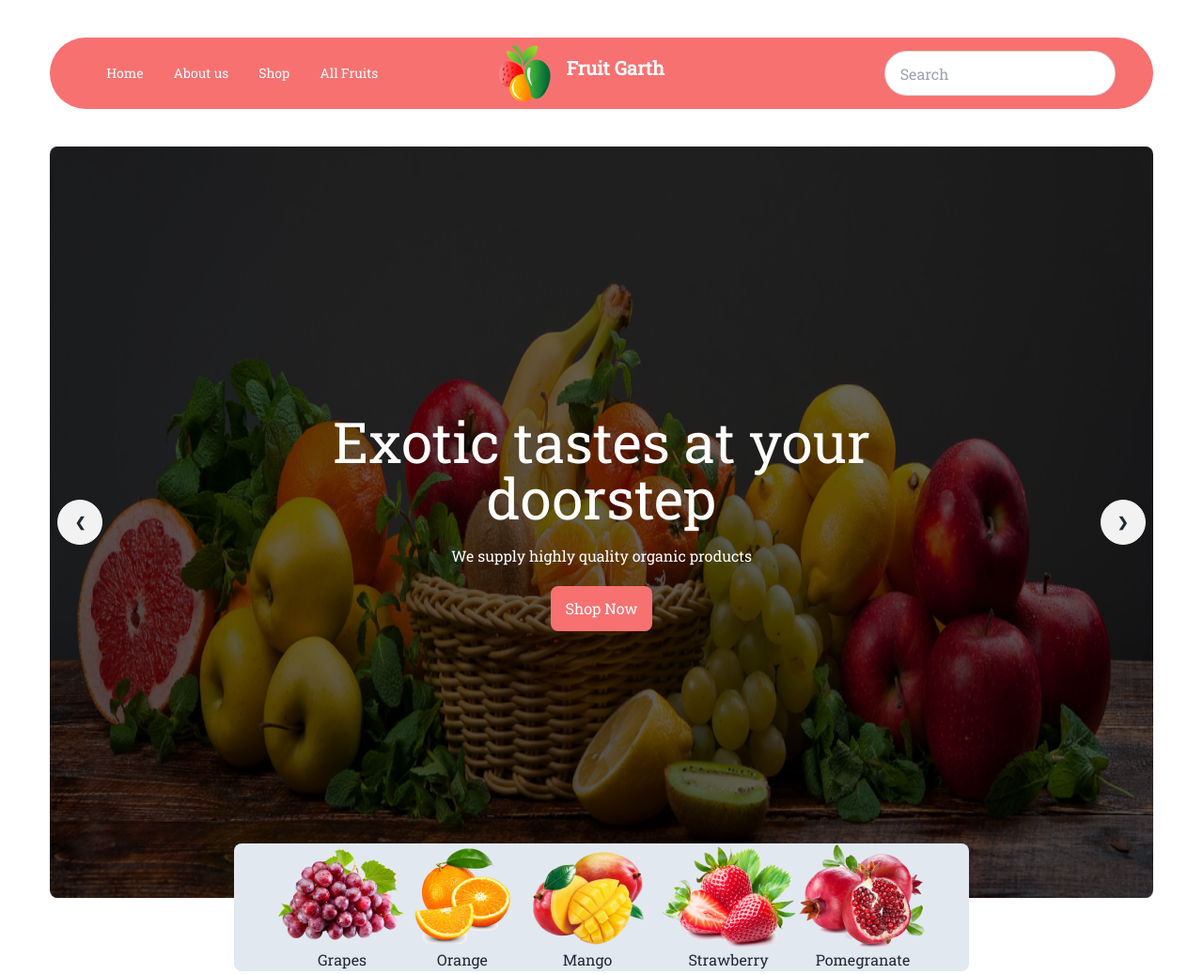
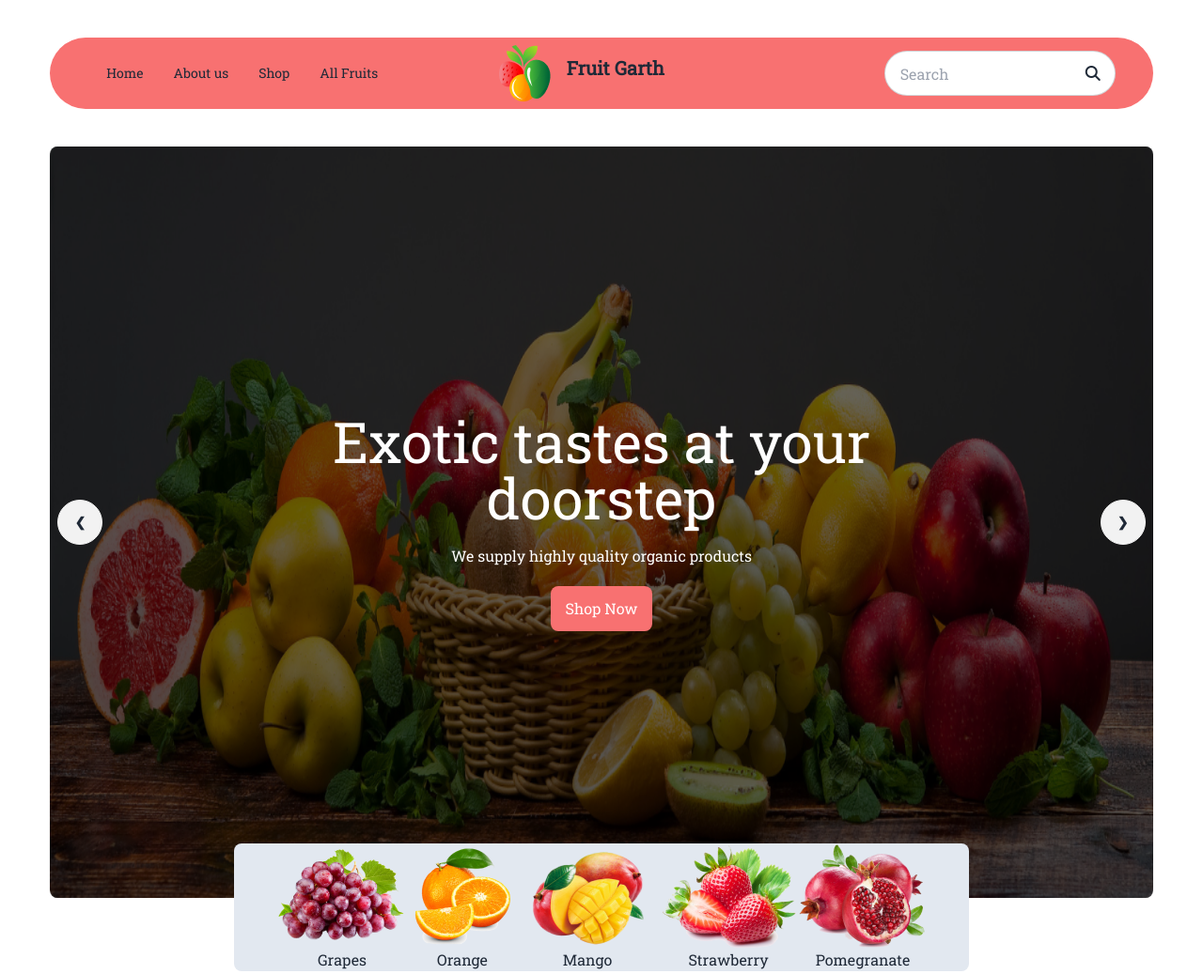
Before and after one commit to Md-Nazmus-Sakib/Fruit-Garth, a plain HTML site: page index.html in a window 1280 px wide. Shown: the top 1037 px of the page at 94% size. Drawn offline with nearby package versions, Linux system fonts and the light colour scheme; grey boxes are pictures that could not be loaded.

Commit message:
nav-text-color

```diff
--- a/index.html
+++ b/index.html
@@ -29,7 +29,7 @@
     <!-- =============================================
                           navbar section
     ================================================= -->
-    <div class="navbar md:bg-red-400 md:rounded-full my-10 px-10 text-white">
+    <div class="navbar md:bg-red-400 md:rounded-full my-10 px-10">
 
         <div class="lg:hidden flex justify-between w-full">
             <div class="flex">
```
